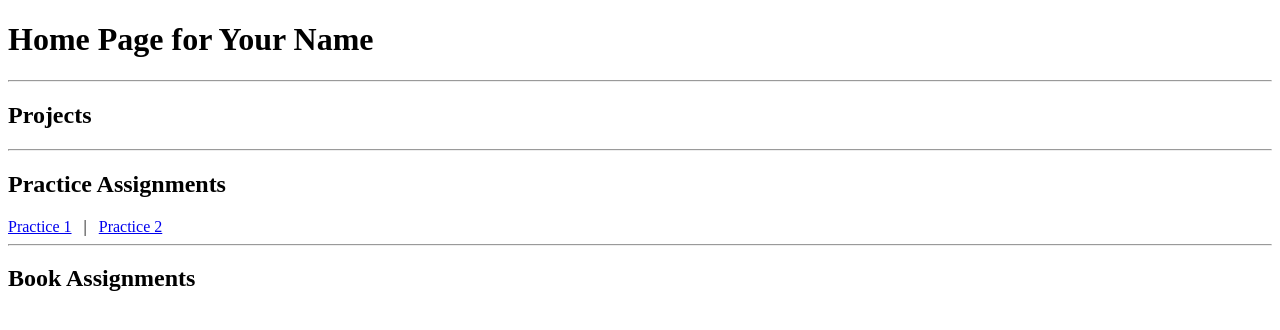
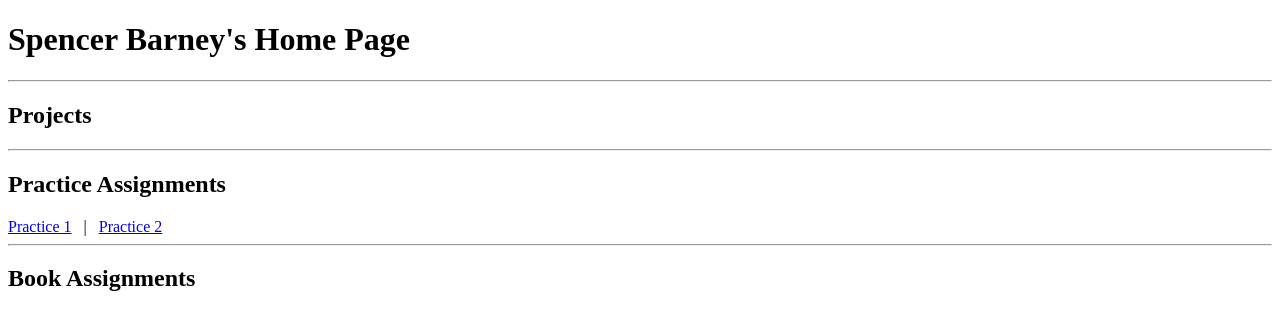
Before and after one commit to 10815503/INFO2420, a plain HTML site: page index.htm in a window 1280 px wide. Drawn offline with Linux system fonts and the light colour scheme.

Commit message:
Update index.htm
added name so it shows "Spencer Barney's Home Page"

```diff
--- a/index.htm
+++ b/index.htm
@@ -6,7 +6,7 @@
 </head>
 
 <body>
-<h1>Home Page for Your Name</h1>
+<h1>Spencer Barney's Home Page</h1>
 <hr />
 <h2>Projects</h2>
 <hr />
```
